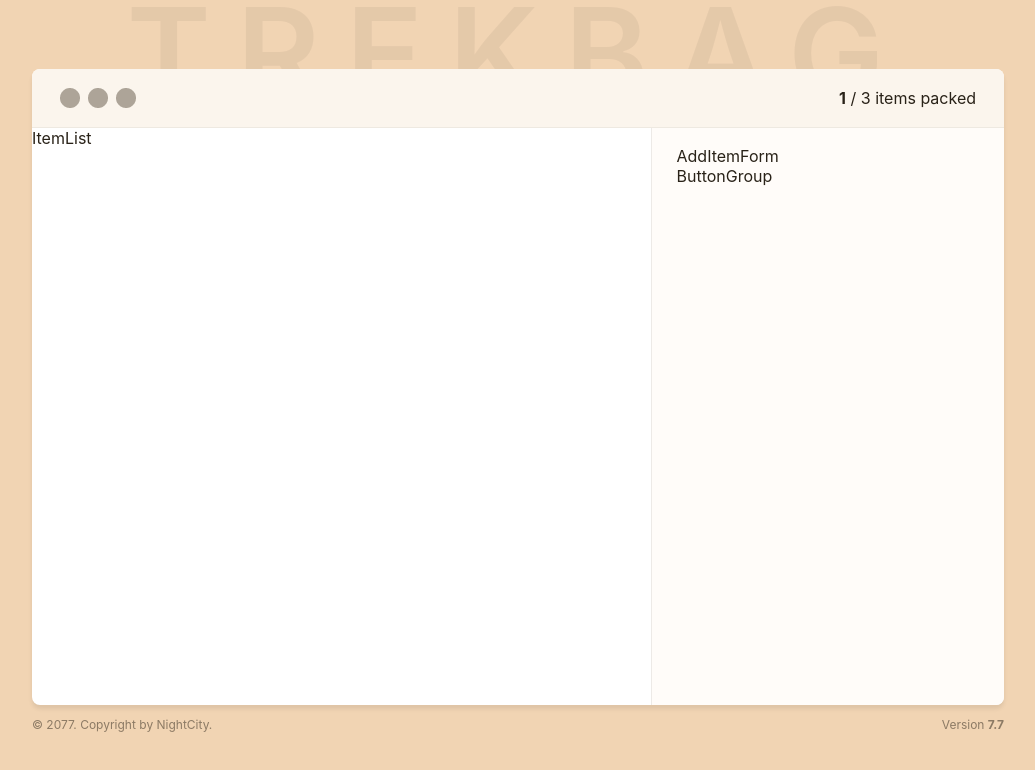
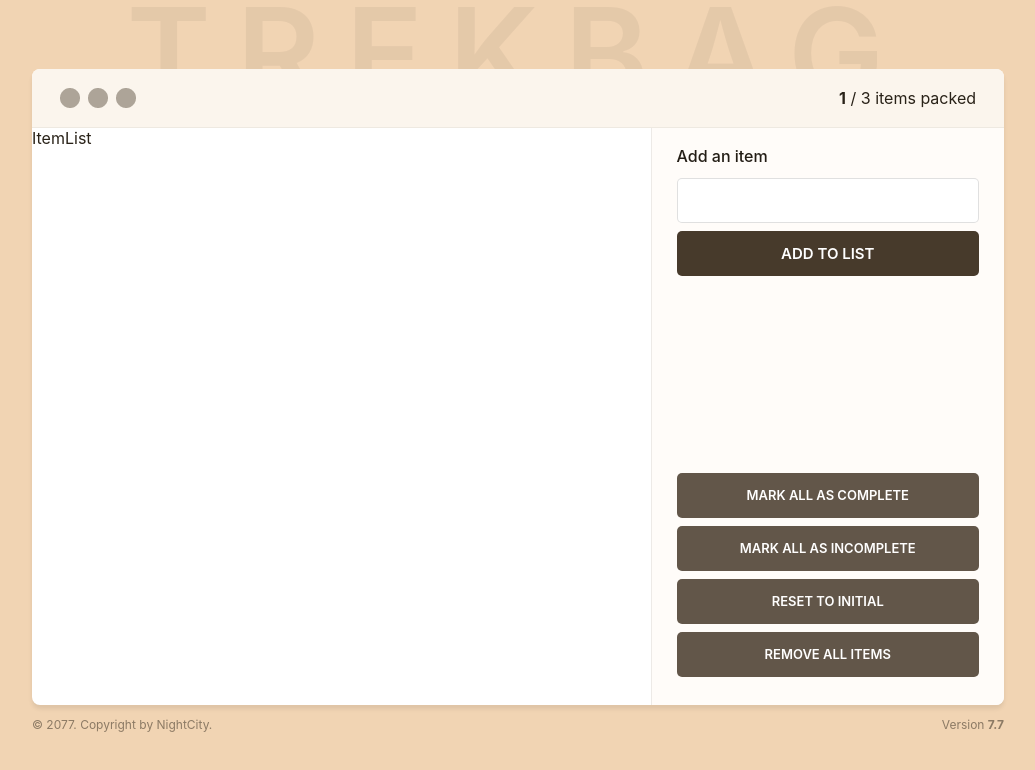
Before and after one commit to I-Do-CS/trekbag, a React (Vite) app: page / in a window 1280 px wide. Shown: the top 770 px of the page, without its empty margins (122-1157 px from the left). Built offline with nearby package versions, Linux system fonts and the light colour scheme; a web font is replaced by a local one.

Commit message:
Add markup for sidebar

```diff
--- a/src/App.jsx
+++ b/src/App.jsx
@@ -4,11 +4,13 @@
     return (
         <>
             <BackgroundHeading />
+
             <main>
                 <Header />
                 <ItemList />
                 <Sidebar />
             </main>
+
             <Footer />
         </>
     );
--- a/src/components/Sidebar/AddItemForm.jsx
+++ b/src/components/Sidebar/AddItemForm.jsx
@@ -1,5 +1,13 @@
+import Button from "./Button";
+
 function AddItemForm() {
-    return <div>AddItemForm</div>;
+    return (
+        <form>
+            <h2>Add an item</h2>
+            <input type="text" />
+            <Button>add to list</Button>
+        </form>
+    );
 }
 
 export default AddItemForm;
--- /dev/null
+++ b/src/components/Sidebar/Button.jsx
@@ -0,0 +1,9 @@
+function Button({ type = "text", children, onClick }) {
+    return (
+        <button type={type} className="btn" onClick={onClick}>
+            {children}
+        </button>
+    );
+}
+
+export default Button;
--- a/src/components/Sidebar/ButtonGroup.jsx
+++ b/src/components/Sidebar/ButtonGroup.jsx
@@ -1,5 +1,45 @@
+import Button from "./Button";
+
 function ButtonGroup() {
-    return <div>ButtonGroup</div>;
+    const clickHandlers = {
+        markAllAsComplete: () => {},
+        markAllAsIncomplete: () => {},
+        resetToInitial: () => {},
+        removeAllItems: () => {},
+    };
+
+    const buttons = [
+        {
+            id: "01a09422-bbec-76db-885c-eb595ab9845a",
+            content: "mark all as complete",
+            clickHandler: clickHandlers.markAllAsComplete,
+        },
+        {
+            id: "01a09422-d4a3-778d-a608-df6cb392cac7",
+            content: "mark all as incomplete",
+            clickHandler: clickHandlers.markAllAsIncomplete,
+        },
+        {
+            id: "01a09422-e55b-773a-b399-312b28803a77",
+            content: "reset to initial",
+            clickHandler: clickHandlers.resetToInitial,
+        },
+        {
+            id: "01a09422-f290-728e-9c5f-8d079353966e",
+            content: "remove all items",
+            clickHandler: clickHandlers.removeAllItems,
+        },
+    ];
+
+    return (
+        <section className="button-group">
+            {buttons.map((button) => (
+                <Button key={button.id} onClick={button.clickHandler}>
+                    {button.content}
+                </Button>
+            ))}
+        </section>
+    );
 }
 
 export default ButtonGroup;
--- a/src/index.css
+++ b/src/index.css
@@ -230,21 +230,18 @@
     border-radius: 5px;
     background-color: #473a2b;
     color: #fff;
-    font-size: 16px;
+    font-size: 15px;
+    font-weight: 600;
     cursor: pointer;
     display: flex;
     justify-content: center;
     align-items: center;
     transition: all 0.2s;
+    text-transform: uppercase;
 }
 
 .btn:hover {
     background-color: #322618;
-}
-
-.btn--secondary {
-    opacity: 0.85;
-    font-size: 14px;
 }
 
 .button-group {
@@ -252,6 +249,11 @@
     display: flex;
     flex-direction: column;
     gap: 8px;
+}
+
+.button-group > button {
+    font-size: 13px;
+    opacity: 0.85;
 }
 
 .sorting {
```
